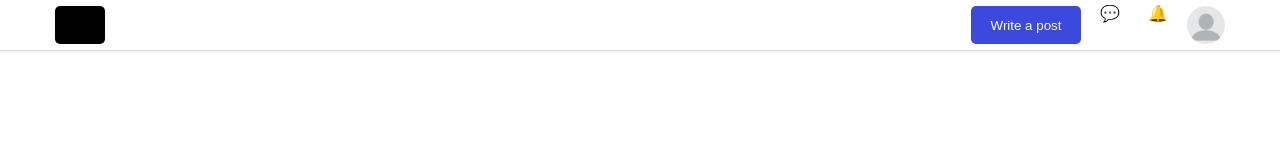
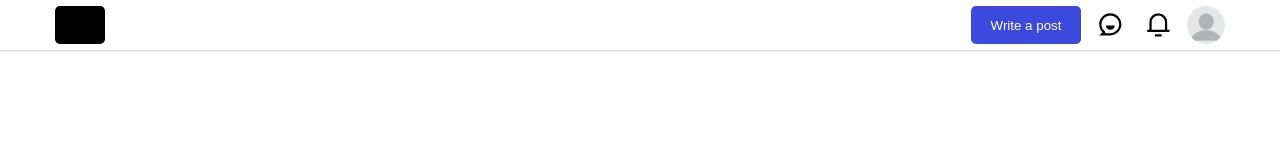
Before and after one commit to cjuniordev/blog-post-react, a React (Create React App) app: page / in a window 1280 px wide. Shown: the top 160 px of the page. Built offline with nearby package versions, Linux system fonts and the light colour scheme.

Commit message:
Add icons on header

```diff
--- a/src/components/Header/index.js
+++ b/src/components/Header/index.js
@@ -1,5 +1,9 @@
 import { Container, Logo, Options, Button, Option, Profile, ImgProfile } from './style';
 import profileImg from '../../assets/profile.png';
+
+// icons
+import { RiChatSmile3Line } from 'react-icons/ri';
+import { RiNotification3Line } from 'react-icons/ri';
 
 function Header() {
   return (
@@ -7,8 +11,8 @@ function Header() {
       <Logo />
       <Options>
         <Button>Write a post</Button>
-        <Option>💬</Option>
-        <Option>🔔</Option>
+        <Option><RiChatSmile3Line /></Option>
+        <Option><RiNotification3Line /></Option>
         <Profile>
           <ImgProfile src={profileImg} alt="Profile"/>
         </Profile>
--- a/src/components/Header/style.js
+++ b/src/components/Header/style.js
@@ -36,7 +36,7 @@ export const Options = styled.div`
   align-item: center;
   justify-content: center;
 
-  & > *{
+  & > * {
     margin-right: 10px;
   }
 `;
@@ -59,6 +59,13 @@ export const Option = styled.div`
   display: flex;
   align-item: center;
   justify-content: center;
+
+  & > * {
+    height: 70%;
+    width: 70%;
+
+    padding-top: 5px;
+  }
 `;
 
 export const Profile = styled.div`
```
